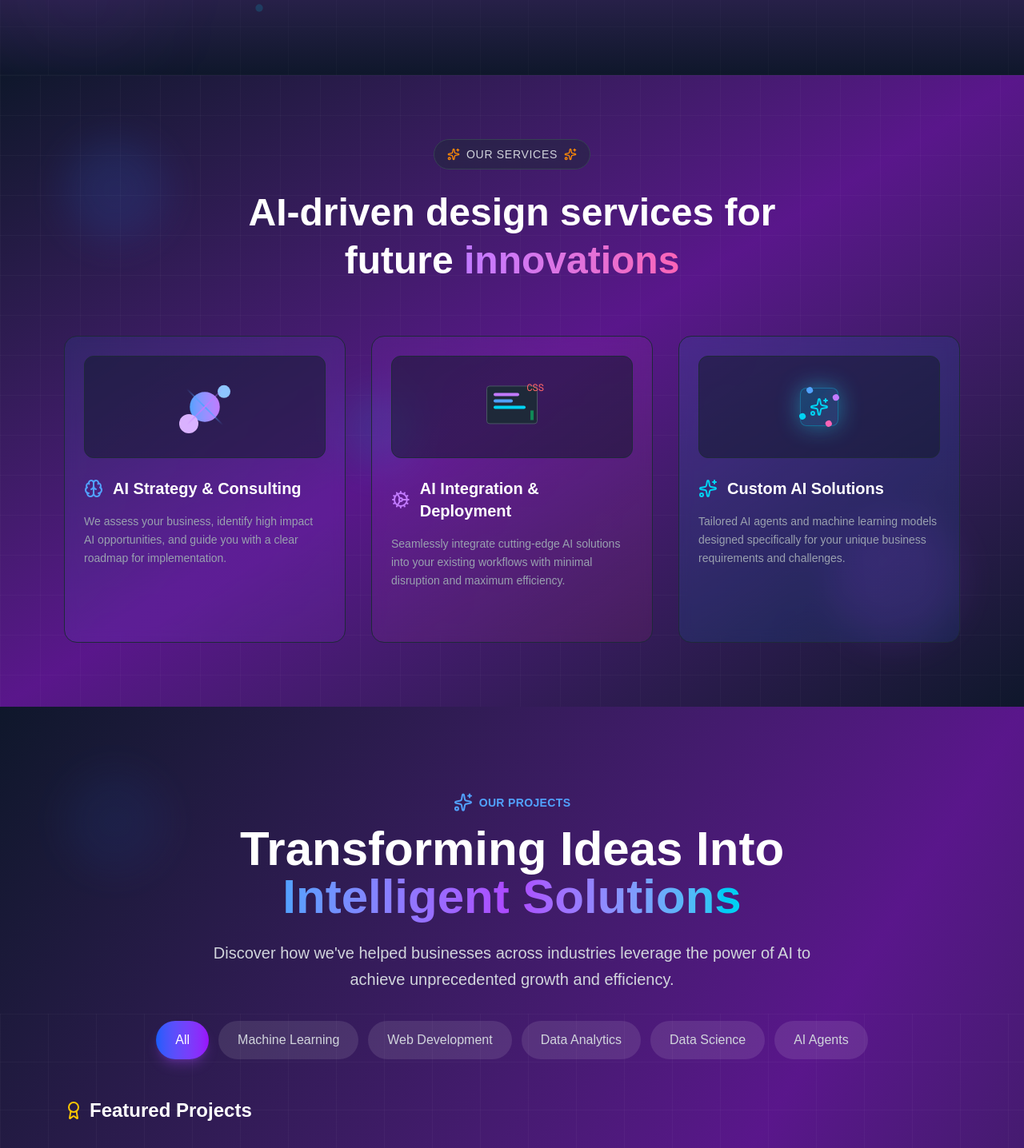
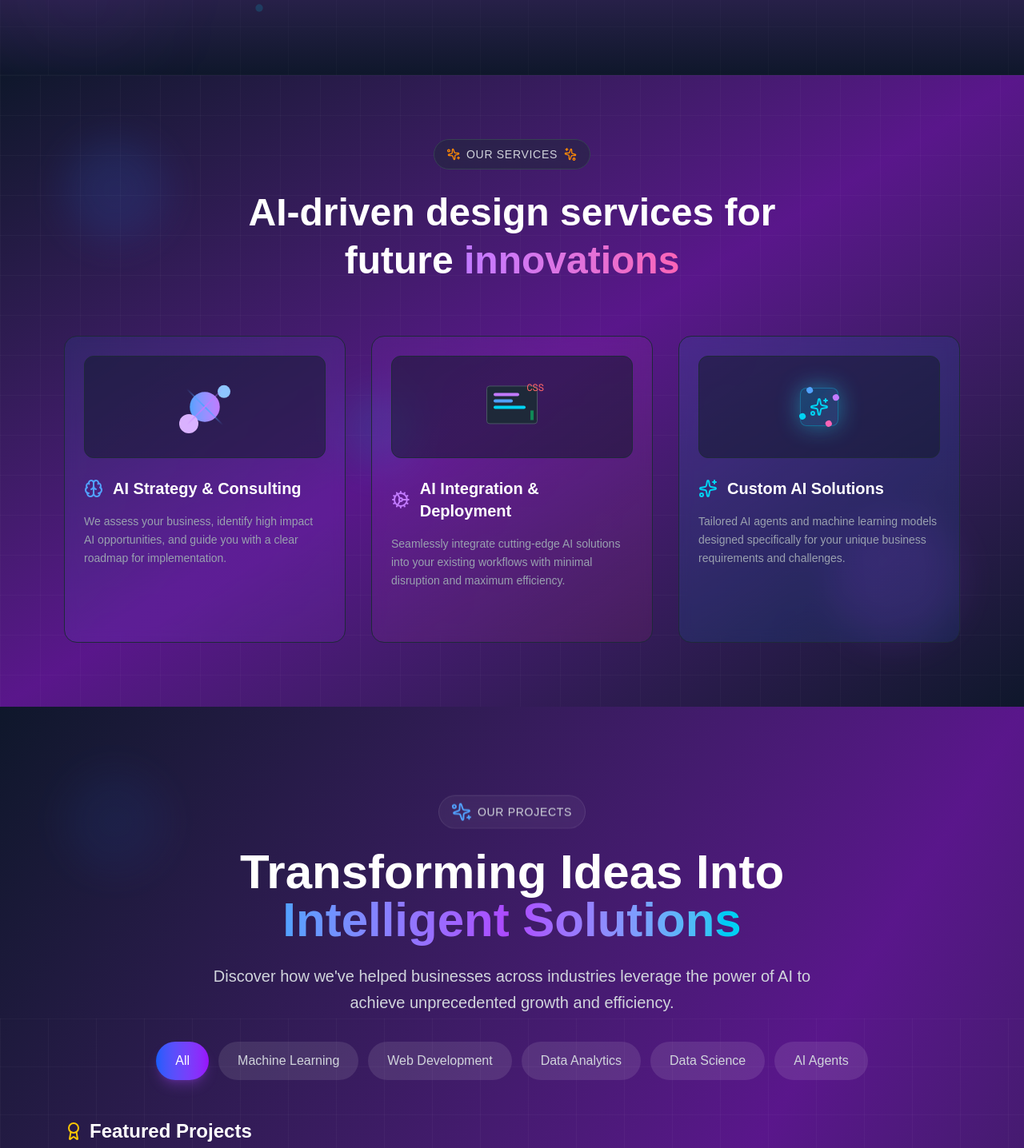
Before and after one commit to theagentichub/ai-agent-frontend, a Next.js app: page / in a window 1280 px wide. Shown: the part 1707-3143 px from the top of the page at 80% size. Built offline with nearby package versions, Linux system fonts and the light colour scheme; grey boxes are pictures that could not be loaded.

Commit message:
resolved some animation issues

```diff
--- a/src/components/sections/home/Ourservice.tsx
+++ b/src/components/sections/home/Ourservice.tsx
@@ -193,14 +193,26 @@ export default function ServicesSection() {
           initial={{ opacity: 0, y: -30 }}
           whileInView={{ opacity: 1, y: 0 }}
           viewport={{ once: true }}
+          whileHover={{ scale: 1.05 }}
           transition={{ duration: 0.8 }}
         >
           <div className="inline-flex items-center gap-2 px-4 py-2 bg-gray-800/50 border border-gray-700 rounded-full mb-6 backdrop-blur-sm">
-            <Sparkles className="w-4 h-4 text-orange-400" />
+            <motion.div
+              animate={{ rotate: 360 }}
+              transition={{ duration: 3, repeat: Infinity, ease: "linear" }}
+            >
+              <Sparkles className="w-4 h-4 text-orange-400" />
+
+            </motion.div>
             <span className="text-gray-300 text-sm uppercase tracking-wider">
               Our Services
             </span>
-            <Sparkles className="w-4 h-4 text-orange-400" />
+            <motion.div
+              animate={{ rotate: -360 }}
+              transition={{ duration: 3, repeat: Infinity, ease: "linear" }}
+            >
+              <Sparkles className="w-4 h-4 text-orange-400" />
+            </motion.div>
           </div>
 
           <h2 className="text-4xl md:text-5xl font-bold text-white mb-6 leading-tight">
--- a/src/components/sections/home/Projects.tsx
+++ b/src/components/sections/home/Projects.tsx
@@ -220,7 +220,7 @@ export default function ProjectsSection() {
           animate={isInView ? "visible" : "hidden"}
           variants={containerVariants}
         >
-          <motion.div
+          {/* <motion.div
             variants={itemVariants}
             className="flex items-center justify-center gap-2 mb-4"
           >
@@ -228,8 +228,24 @@ export default function ProjectsSection() {
             <span className="text-blue-400 font-semibold tracking-wide uppercase text-sm">
               Our Projects
             </span>
+          </motion.div> */}
+          <motion.div
+            className="inline-flex items-center gap-2 px-4 py-2 bg-white/5 backdrop-blur-sm rounded-full border border-white/10 mb-6"
+            whileHover={{ scale: 1.05 }}
+            transition={{ duration: 0.2 }}
+          >
+            <motion.div
+              animate={{ rotate: 360 }}
+              transition={{ duration: 3, repeat: Infinity, ease: "linear" }}
+            >
+              <Sparkles className="w-6 h-6 text-blue-400" />
+            </motion.div>
+            <span className="text-sm font-medium text-gray-300 uppercase tracking-wider">
+              Our Projects
+            </span>
+
+
           </motion.div>
-
           <motion.h2
             variants={itemVariants}
             className="text-4xl md:text-6xl font-bold text-white mb-6"
@@ -264,11 +280,10 @@ export default function ProjectsSection() {
               whileHover={{ scale: 1.05 }}
               whileTap={{ scale: 0.95 }}
               onClick={() => setSelectedCategory(category)}
-              className={`px-6 py-3 rounded-full font-medium transition-all duration-300 ${
-                selectedCategory === category
+              className={`px-6 py-3 rounded-full font-medium transition-all duration-300 ${selectedCategory === category
                   ? "bg-gradient-to-r from-blue-600 to-purple-600 text-white shadow-lg shadow-purple-500/25"
                   : "bg-white/10 text-gray-300 hover:bg-white/20 hover:text-white"
-              }`}
+                }`}
             >
               {category}
             </motion.button>
@@ -382,9 +397,8 @@ function ProjectCard({
       whileHover="hover"
       onHoverStart={onHover}
       onHoverEnd={onLeave}
-      className={`group relative bg-white/5 backdrop-blur-sm rounded-2xl border border-white/10 overflow-hidden cursor-pointer ${
-        featured ? "lg:col-span-1" : ""
-      }`}
+      className={`group relative bg-white/5 backdrop-blur-sm rounded-2xl border border-white/10 overflow-hidden cursor-pointer ${featured ? "lg:col-span-1" : ""
+        }`}
     >
       <motion.div
         variants={{
@@ -407,9 +421,8 @@ function ProjectCard({
           {/* Status Badge */}
           <div className="absolute top-4 right-4">
             <span
-              className={`px-3 py-1 rounded-full text-xs font-medium ${
-                statusColors[project.status]
-              }`}
+              className={`px-3 py-1 rounded-full text-xs font-medium ${statusColors[project.status]
+                }`}
             >
               {project.status}
             </span>
```
